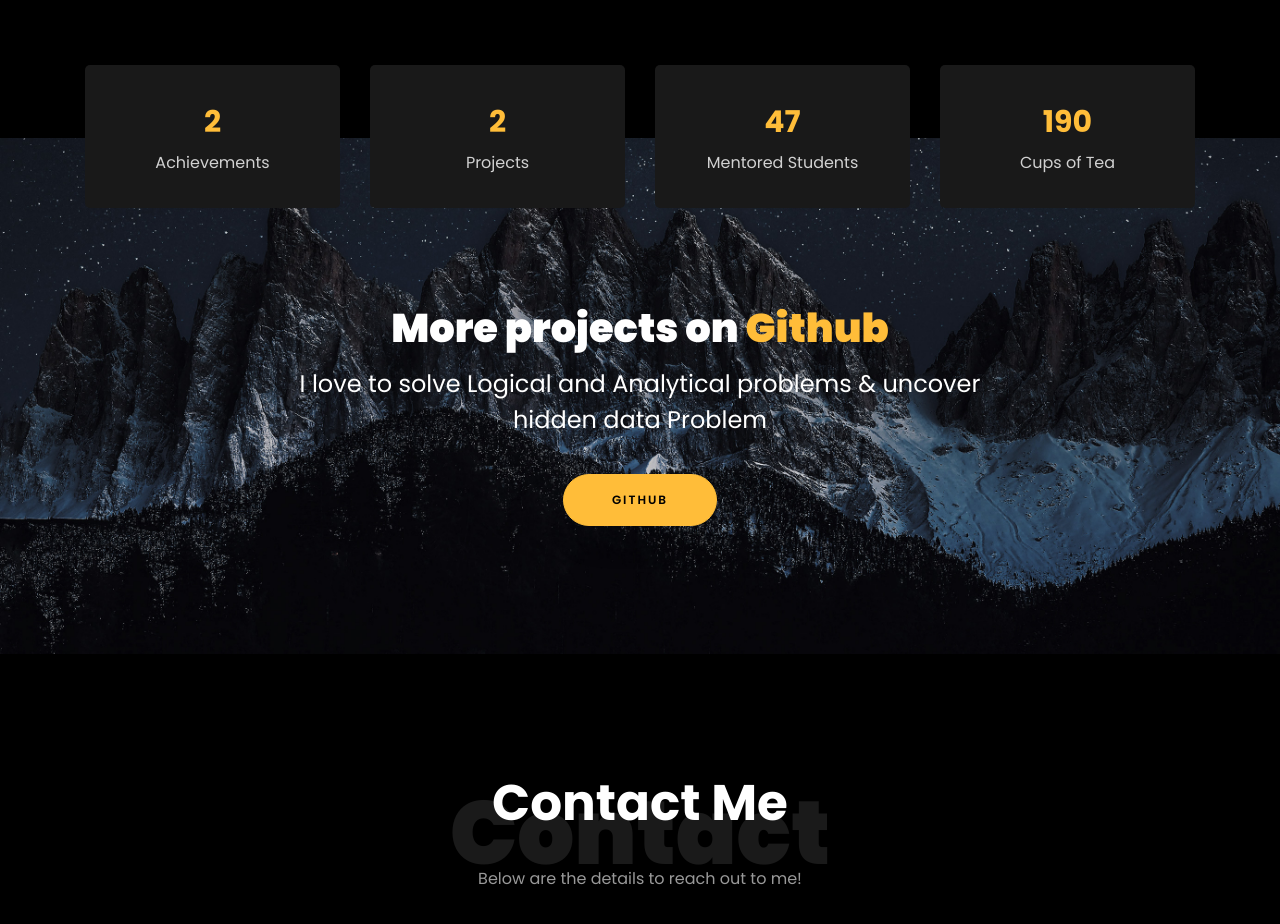
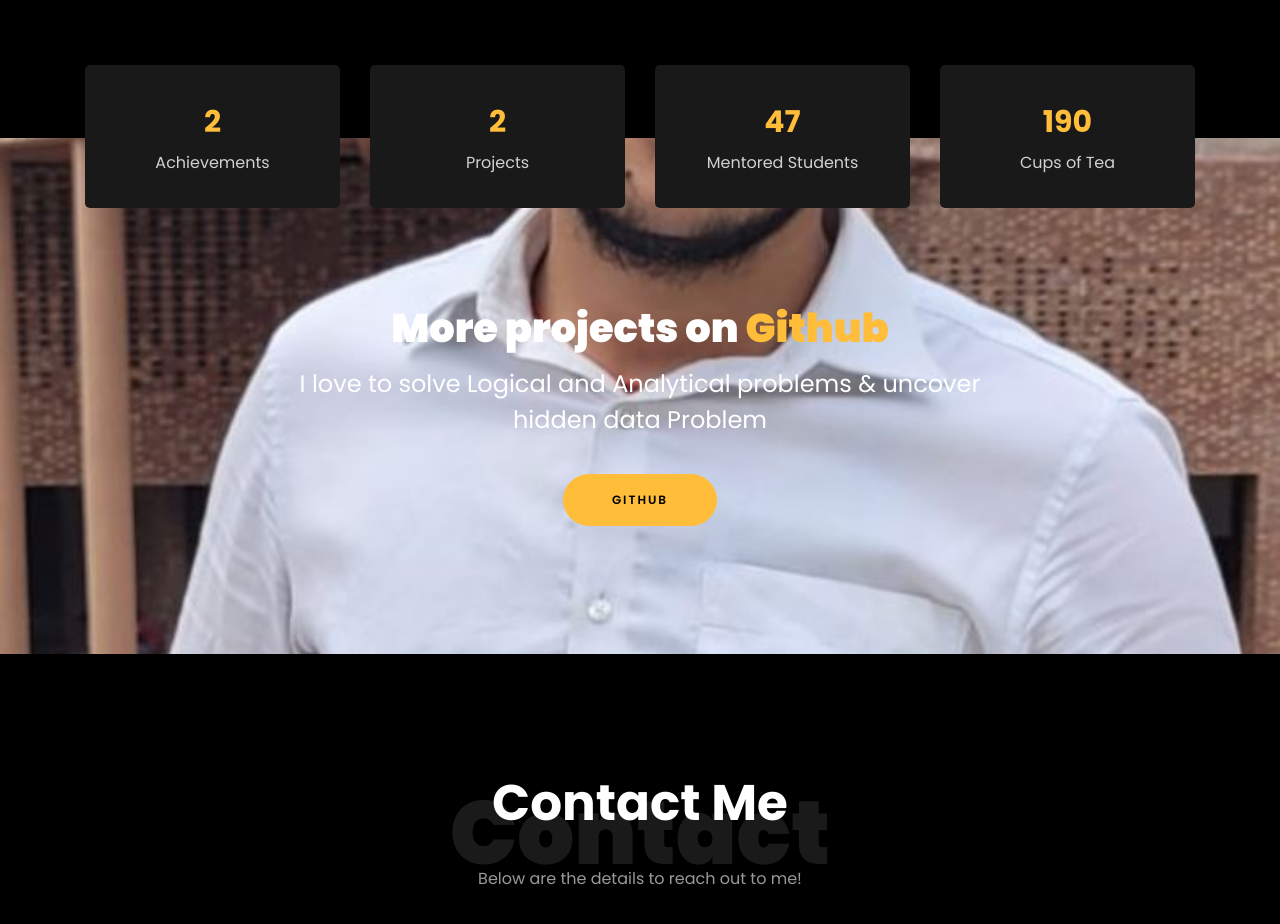
Before and after one commit to abhi9472/portfolio, a plain HTML site: page index.html in a window 1280 px wide. Shown: the part 4020-4944 px from the top of the page. Drawn offline with Linux system fonts and the light colour scheme; files whose address does not match are found by name.

Commit message:
Update index.html

```diff
--- a/index.html
+++ b/index.html
@@ -489,7 +489,7 @@
         </div>
       </div>
 
-	  <div class="ftco-section ftco-hireme img margin-top" style="background-image: url(images/bg_1.jpg)">
+	  <div class="ftco-section ftco-hireme img margin-top" style="background-image: url(images/bg_1.png)">
 			<!-- <div class="container"> -->
 				<div class="row justify-content-center">
 					<div class="col-md-7 ftco-animate text-center">
```
